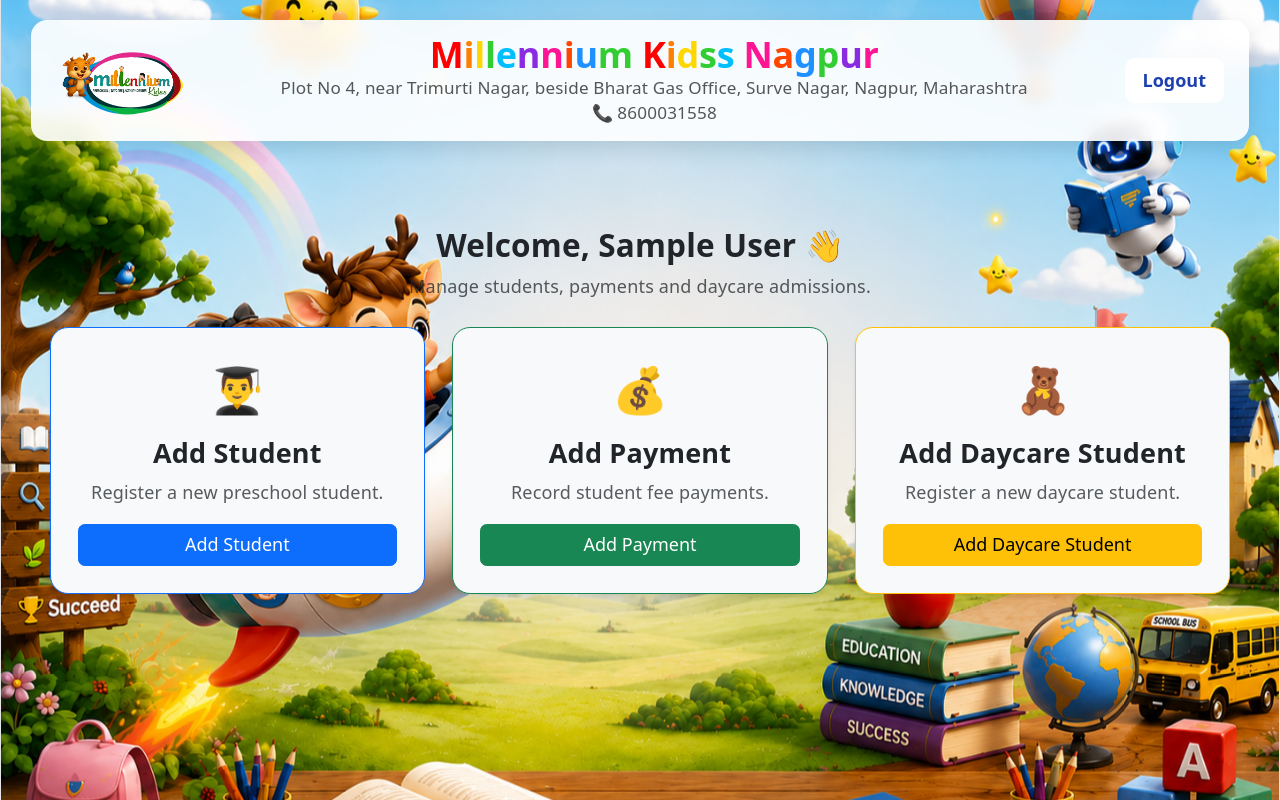
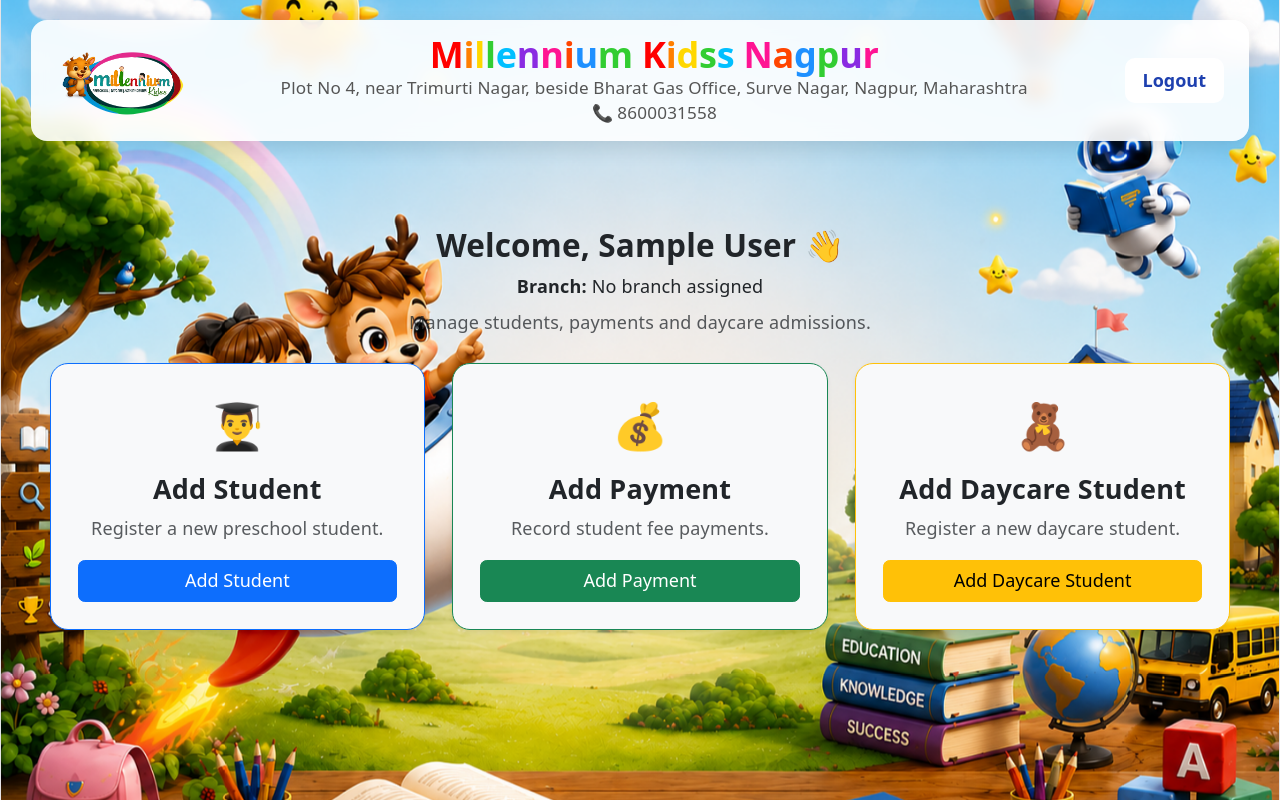
Before and after one commit to gaikwadApeksha/FeeManegement, a React (Vite) app: page /staffdashboard in a window 1280 px wide. Built offline with nearby package versions, Linux system fonts and the light colour scheme; sample sign-in values are in the browser's storage.

Commit message:
branch assign to yashhsree

```diff
--- a/src/pages/staffDashboard.jsx
+++ b/src/pages/staffDashboard.jsx
@@ -5,7 +5,11 @@
   // const API_URL = import.meta.env.VITE_API_URL;
   const staffUser = JSON.parse(localStorage.getItem("staffUser") || "{}");
   const displayName = staffUser.name || staffUser.username || "Staff";
+  const branches = staffUser.branches || [];
 
+  const branchNames = branches
+    .map((branch) => (typeof branch === "string" ? branch : branch.branchName))
+    .filter(Boolean);
   const navigate = useNavigate();
 
   const handleLogout = () => {
@@ -99,6 +103,13 @@
           {/* Welcome */}
           <div className="mb-4">
             <h3 className="fw-bold">Welcome, {displayName} 👋</h3>
+
+            <p className="mb-2">
+              <strong>Branch:</strong>{" "}
+              {branchNames.length > 0
+                ? branchNames.join(" || ")
+                : "No branch assigned"}
+            </p>
 
             <p className="text-muted">
               Manage students, payments and daycare admissions.
--- a/src/pages/staffDaycare.jsx
+++ b/src/pages/staffDaycare.jsx
@@ -16,15 +16,15 @@
 
   // const staffName = staffUser?.name || "";
   const staffBranches = staffUser?.branches || [];
-  const branchNames = staffBranches.map((branch) => branch.branchName);
+  const branchNames = staffBranches
+    .map((branch) => (typeof branch === "string" ? branch : branch?.branchName))
+    .filter(Boolean);
 
   // =====================================================
   // STATE
   // =====================================================
 
-  const [selectedBranch, setSelectedBranch] = useState(
-    staffBranches[0]?.branchName || "",
-  );
+  const [selectedBranch, setSelectedBranch] = useState(staffBranches[0] || "");
 
   const [students, setStudents] = useState([]);
   const [showForm, setShowForm] = useState(false);
@@ -32,7 +32,7 @@
 
   const [formData, setFormData] = useState({
     studentName: "",
-    branch: staffBranches[0]?.branchName || "",
+    branch: staffBranches[0] || "",
     parentName: "",
     employeeId: "",
     mobileNo: "",
@@ -216,7 +216,7 @@
 
       setFormData({
         studentName: "",
-        branch: "",
+        branch: selectedBranch,
         parentName: "",
         employeeId: "",
         mobileNo: "",
@@ -312,7 +312,7 @@
           <h2 className="fw-bold mb-1">Daycare section</h2>
 
           <p className="text-muted mb-0">
-            Hello, {displayName} | {branchNames}
+            Hello, {displayName} | {branchNames.join(" || ")}
           </p>
           {/* <p className="text-muted mb-0">{branchNames}</p> */}
         </div>
@@ -599,7 +599,7 @@
                   ))
                 ) : (
                   <tr>
-                    <td colSpan="8" className="daycare-no-data">
+                    <td colSpan="9" className="daycare-no-data">
                       No students found in <strong>{selectedBranch}</strong>{" "}
                       branch.
                     </td>
--- a/src/pages/staffStudent.jsx
+++ b/src/pages/staffStudent.jsx
@@ -17,7 +17,9 @@
   const staffName = staffUser?.name || "";
   const staffBranches = staffUser?.branches || [];
 
-  const branchNames = staffBranches.map((branch) => branch.branchName);
+  const branchNames = staffBranches
+    .map((branch) => (typeof branch === "string" ? branch : branch?.branchName))
+    .filter(Boolean);
 
   // =====================================================
   // STATE
@@ -34,7 +36,7 @@
   const [formData, setFormData] = useState({
     studentName: "",
     className: "",
-    branch: staffBranches[0]?.branchName || "",
+    branch: staffBranches[0] || "",
     admissionDate: "",
     session: "2026-2027",
     parentName: "",
@@ -270,7 +272,7 @@
 
           <p className="text-muted mb-0">
             {" "}
-            Hello, {displayName} | {branchNames}
+            Hello, {displayName} | {branchNames.join(" || ")}
           </p>
           {/* <p className="text-muted mb-0">  {branchNames}</p> */}
         </div>
```
